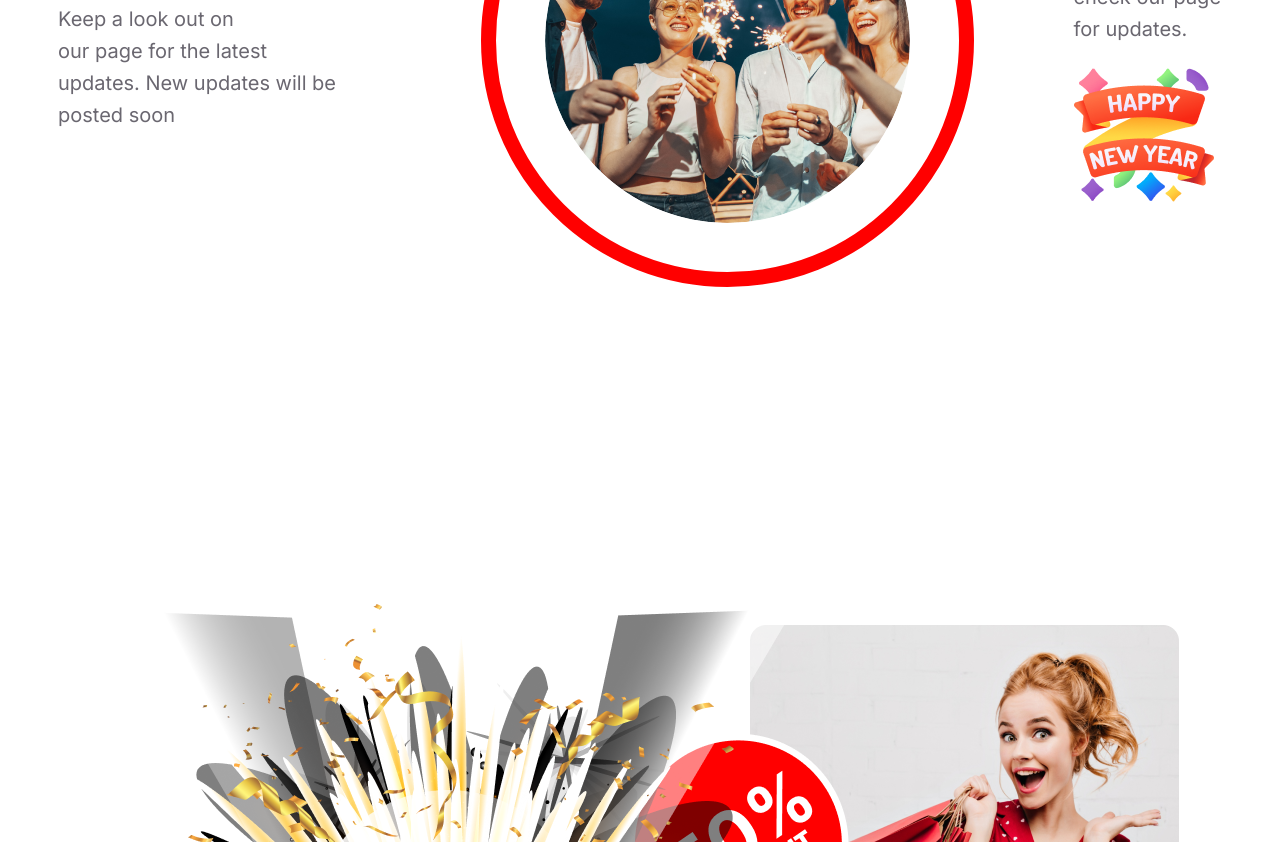
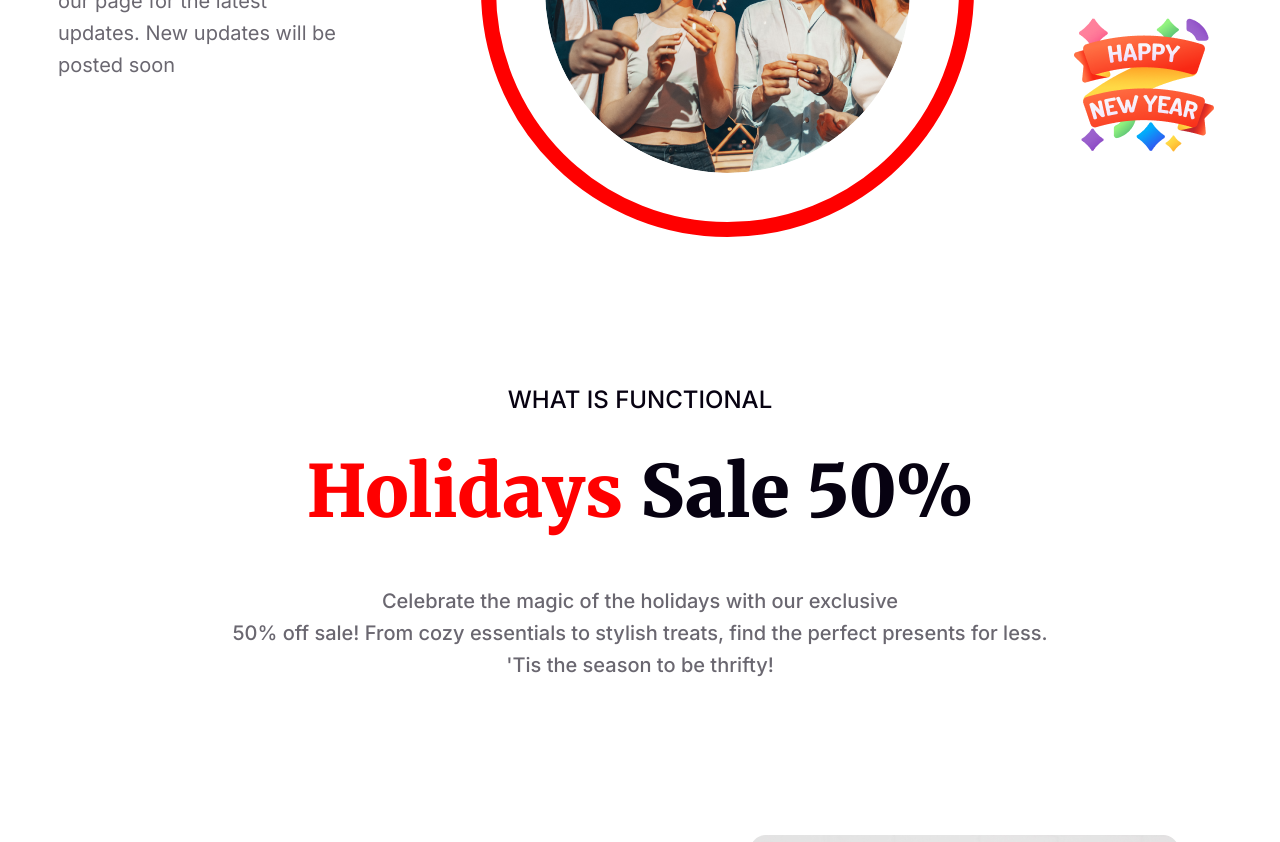
Before and after one commit to godposeidon001/Assignment1_prgmhero, a plain HTML site: page index.html in a window 1280 px wide. Shown: the part 3390-4232 px from the top of the page. Drawn offline with Linux system fonts and the light colour scheme.

Commit message:
second commit

```diff
--- a/index.html
+++ b/index.html
@@ -42,10 +42,10 @@
                         celebrations. Join us for a night filled with laughter.</p>
                     <button class="second-section-join"><span class="join-style"> Join Now</span></button>
                 </div>
-
+                <div class="second-section-img">
+                    <img src="images/Group 70.png" alt="">
                 </div>
-
-
+            </div>
         </section>
 
         <section class="third-section">
@@ -57,6 +57,7 @@
             <div class="third-join-center">
                 <button class="third-section-join"><span class="third-section-join-text">Join Now</span></button>
             </div>
+
         </section>
 
         <section class="fourth-section">
@@ -64,7 +65,8 @@
                 <div class="fourth-first">
                     <p class="fourth-first-line">NEW BEST OFFER</p>
                     <p class="fourth-second-line">Coming Soon</p>
-                    <p class="fourth-para">Keep a look out on<br> our page for the latest<br>updates. New updates will be<br>posted soon</p>
+                    <p class="fourth-para">Keep a look out on<br> our page for the latest<br>updates. New updates will
+                        be<br>posted soon</p>
                 </div>
 
 
@@ -84,6 +86,12 @@
         </section>
 
         <section class="fifth-section">
+            <div class="fifth-section-text">
+                <p class="fifth-first">WHAT IS FUNCTIONAL</p>
+                <h3 class="fifth-second"><span class="fifth-holidays"> Holidays</span> Sale 50%</h3>
+                <p class="fifth-para">Celebrate the magic of the holidays with our exclusive<br> 50% off sale! From cozy essentials to stylish treats, find the perfect presents for less.<br> 'Tis the season to be thrifty!</p>
+            </div>
+
             <div class="image-container">
                 <div class="box-1">
                     <img src="images/Rectangle 1.png" alt="">
@@ -101,11 +109,14 @@
         </section>
 
         <section class="sixth-section">
+            <div class="sixth-text">
                 <h4 class="sixth-first-line">THE BEST GIFTS</h4>
                 <h2 class="sixth-second-line">Our Awesome Products</h2>
                 <p class="sixth-para">Take a look at our awesome collection of products. We have<br>a wide variety of
                     products you can choose from.</p>
+            </div>
 
+            <div>
                 <div class="img-collection">
                     <img class="sixth-img" src="images/Rectangle 3.png" alt="">
                     <img class="sixth-img" src="images/Rectangle 4.png" alt="">
@@ -115,6 +126,7 @@
                     <img class="sixth-img" src="images/Rectangle 6.png" alt="">
                     <img class="sixth-img" src="images/Rectangle 7.png" alt="">
                     <img class="sixth-img" src="images/Rectangle 8.png" alt="">
+                </div>
             </div>
         </section>
 
@@ -130,7 +142,6 @@
                 </div>
             </div>
         </section>
-
 
     </main>
 
@@ -179,8 +190,8 @@
                                 stroke-width="1.5" stroke-linecap="round" stroke-linejoin="round" />
                             <path d="M12.5 21.0703C13.2801 19.8218 13.8945 18.4772 14.328 17.0703" stroke="white"
                                 stroke-width="1.5" stroke-linecap="round" stroke-linejoin="round" />
-                            <path d="M2 10.0703L3 14.0703L4.5 10.0703L6 14.0703L7 10.0703" stroke="white" stroke-width="1.5"
-                                stroke-linecap="round" stroke-linejoin="round" />
+                            <path d="M2 10.0703L3 14.0703L4.5 10.0703L6 14.0703L7 10.0703" stroke="white"
+                                stroke-width="1.5" stroke-linecap="round" stroke-linejoin="round" />
                             <path d="M17 10.0703L18 14.0703L19.5 10.0703L21 14.0703L22 10.0703" stroke="white"
                                 stroke-width="1.5" stroke-linecap="round" stroke-linejoin="round" />
                             <path d="M9.5 10.0703L10.5 14.0703L12 10.0703L13.5 14.0703L14.5 10.0703" stroke="white"
--- a/style.css
+++ b/style.css
@@ -82,7 +82,7 @@
 }
 
 /* Second Section */
-.text-section {
+.second-section {
     background-image: linear-gradient(90deg, #070211 0%, rgba(7, 2, 17, 0.00) 100%), url('images/Vectorrr.png');
     background-position: bottom right;
     width: 1320px;
@@ -91,13 +91,6 @@
     border-radius: 16px;
     margin: 50px auto;
     display: flex;
-    flex-direction: column;
-    justify-content: center;
-}
-
-.second-section {
-    display: flex;
-    justify-content: space-between;
     align-items: center;
 }
 
@@ -136,13 +129,10 @@
     margin-left: 158px;
 }
 
-.second-img {
-
+.second-section-img {
     width: 319.83px;
     height: 464.662px;
-    padding: 0.008px 0px 0px 0px;
-
-    flex-shrink: 0;
+    margin-left: 100px;
 }
 
 .join-style {
@@ -229,8 +219,8 @@
 }
 
 /* Fourth Section */
-.fourth-section{
-    margin-top:120px;
+.fourth-section {
+    margin-top: 120px;
 }
 
 .fourth-parent {
@@ -239,7 +229,7 @@
 }
 
 
-.fourth-circular-img{
+.fourth-circular-img {
     border-radius: 463px;
     border: 15px solid #F00;
     padding: 49px;
@@ -293,51 +283,94 @@
     /* 160% */
 }
 
-
-
-
-
 /* Fifth Section */
-.image-container{
-    height: 1000px;
-    position:relative;
+.fifth-section-text {
+    display: flex;
+    flex-direction: column;
+    justify-content: center;
+    align-items: center;
+    margin-top: 120px;
 }
 
-
-
-.box-4{
-    position:absolute;
-    bottom:0px;
-    left:0px;
-    margin-left:90px;
+.fifth-first {
+    color: #070211;
+    font-family: Inter;
+    font-size: 24px;
+    font-style: normal;
+    font-weight: 500;
+    line-height: normal;
+    margin-bottom:16px;
 }
 
-.box-1{
-    position:absolute;
-    bottom:229px;
-    right:93px;
+.fifth-second {
+    color: #070211;
+    font-family: Merriweather;
+    font-size: 72px;
+    font-style: normal;
+    font-weight: 900;
+    line-height: normal;
+    margin-top:16px;
+    margin-bottom:28px;
 }
 
-.box-3{
-    position:absolute;
-    bottom:20px;
-    left:50px;
-    z-index:1;
+.fifth-holidays {
+    color: #F00;
+    text-align: center;
+    font-family: Merriweather;
+    font-size: 72px;
+    font-style: normal;
+    font-weight: 900;
+    line-height: normal;
 }
 
-.box-2{
-    position:absolute;
-    bottom:229px;
-    right: 380px;
-    top:400px;
+.fifth-para {
+    color: rgba(7, 2, 17, 0.60);
+    text-align: center;
+    font-family: Inter;
+    font-size: 20px;
+    font-style: normal;
+    font-weight: 500;
+    line-height: 32px;
+    /* 160% */
 }
 
+.image-container {
 
+    height: 800px;
+    position: relative;
+    margin-bottom: 120px;
+}
 
+.box-4 {
+    position: absolute;
+    bottom: 0px;
+    left: 0px;
+    margin-left: 90px;
 
+}
+
+.box-1 {
+    position: absolute;
+    bottom: 229px;
+    right: 93px;
+}
+
+.box-3 {
+    position: absolute;
+    bottom: -10px;
+    left: 110px;
+    z-index: 1;
+}
+
+.box-2 {
+    position: absolute;
+    bottom: 229px;
+    right: 380px;
+    top: 220px;
+}
 
 /* Sixth Section */
-.sixth-section {
+.sixth-text {
     margin-left: 90px;
 }
 
@@ -378,6 +411,7 @@
     display: flex;
     gap: 24px;
     margin-bottom: 24px;
+    justify-content: center;
 }
 
 .sixth-img {
```
Lines whose indentation alone changed are shown as unchanged.
